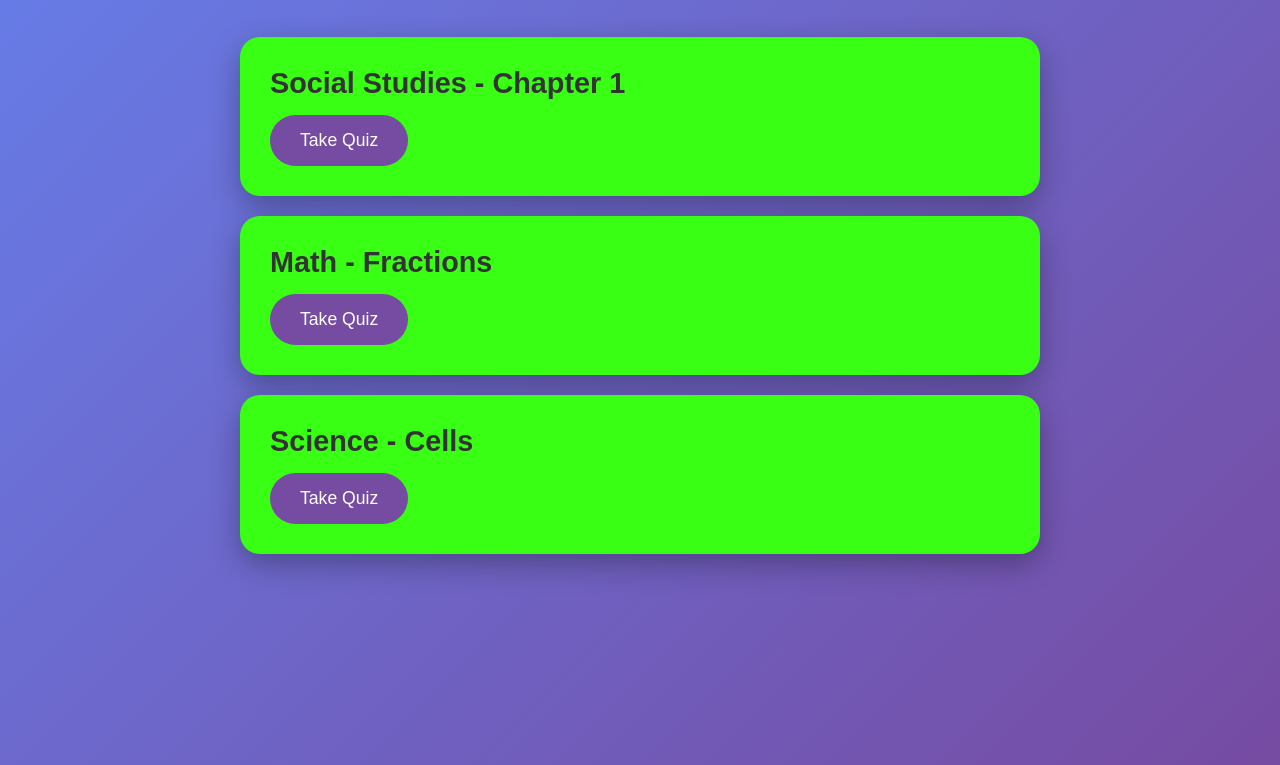
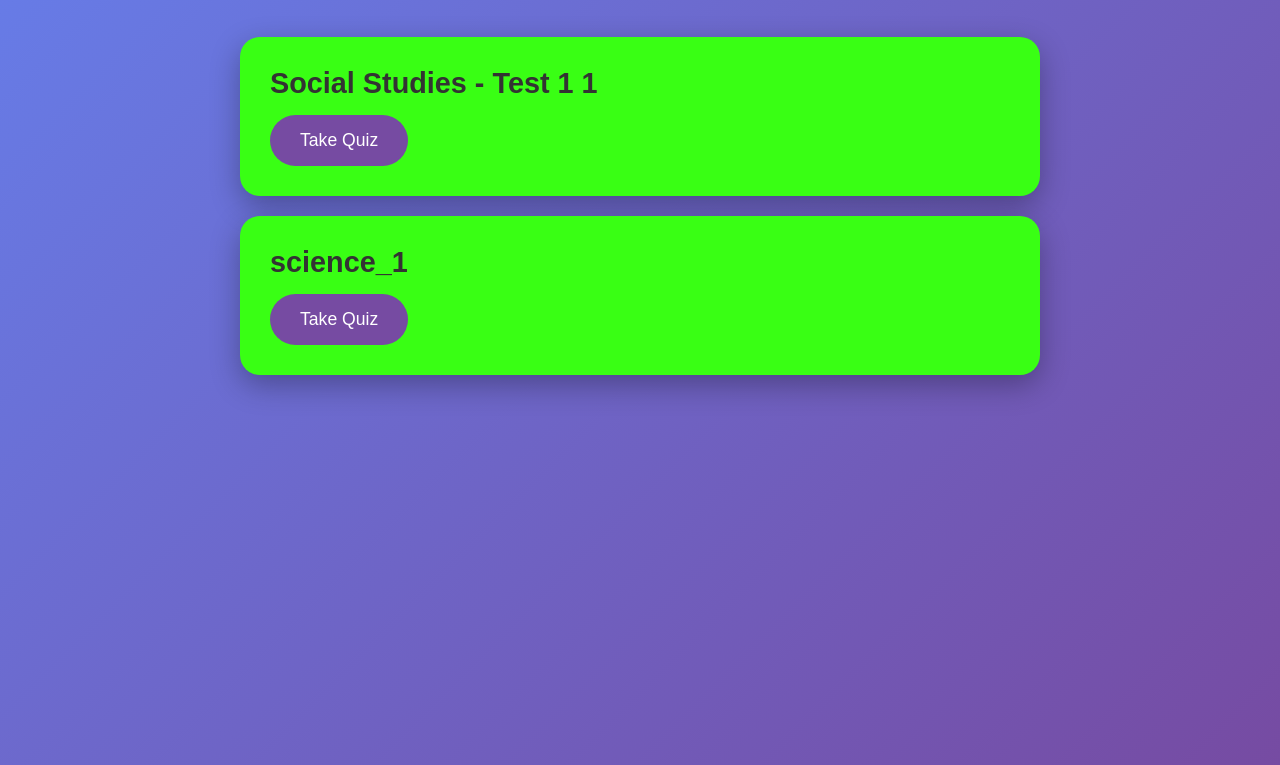
Before and after one commit to bloodmoses/Quiz-Maker, a plain HTML site: page index.html in a window 1280 px wide. Shown: the part 115-880 px from the top of the page. Drawn offline with Linux system fonts and the light colour scheme.

Commit message:
Update index.html
Fixing refs

```diff
--- a/index.html
+++ b/index.html
@@ -66,22 +66,15 @@
 
         <!-- COPY THIS BLOCK TO ADD MORE QUIZZES -->
         <div class="quiz-link">
-            <h2>Social Studies - Chapter 1</h2>
-            <a href="social-studies-quiz.html">Take Quiz</a>
+            <h2>Social Studies - Test 1 1</h2>
+            <a href="socialstudies_1.html">Take Quiz</a>
         </div>
         <!-- END COPY BLOCK -->
 
         <!-- COPY THIS BLOCK TO ADD MORE QUIZZES -->
         <div class="quiz-link">
-            <h2>Math - Fractions</h2>
+            <h2>science_1</h2>
             <a href="math-quiz.html">Take Quiz</a>
-        </div>
-        <!-- END COPY BLOCK -->
-
-        <!-- COPY THIS BLOCK TO ADD MORE QUIZZES -->
-        <div class="quiz-link">
-            <h2>Science - Cells</h2>
-            <a href="science-quiz.html">Take Quiz</a>
         </div>
         <!-- END COPY BLOCK -->
 
```
